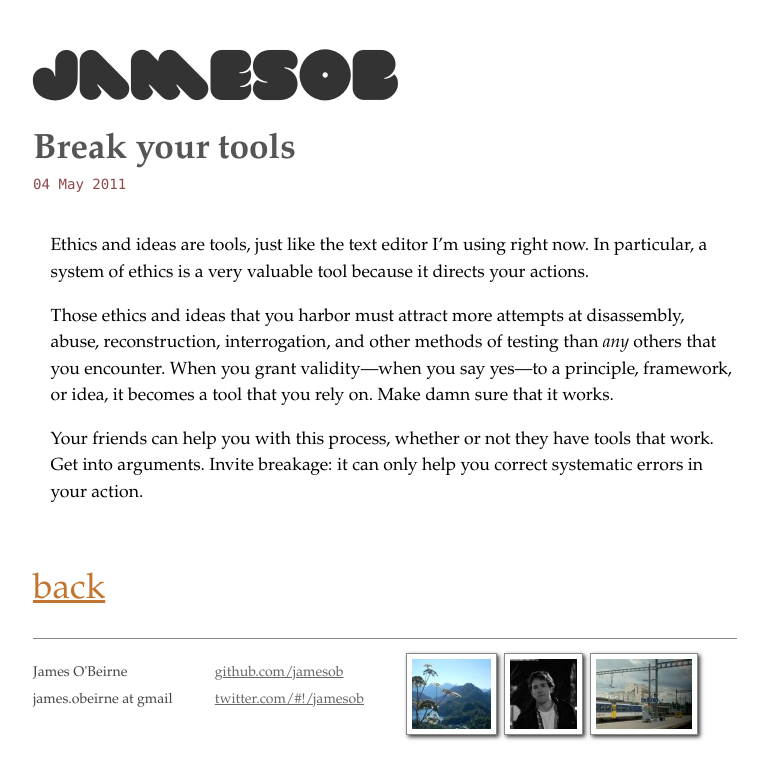
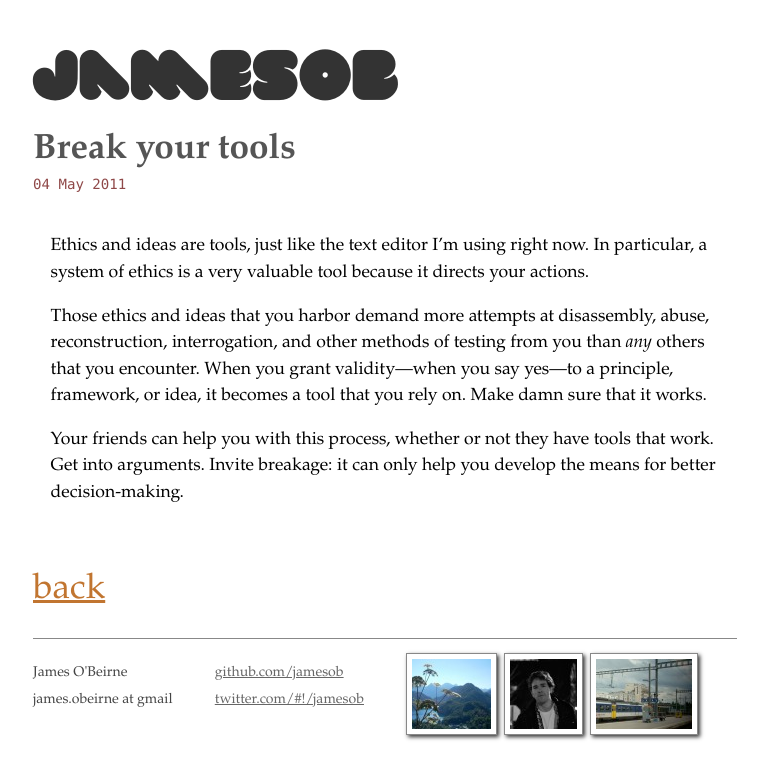
Before and after one commit to jamesob/jamesob.github.io, a Jekyll site: the page built from _posts/2011-05-04-break-your-tools.md, in a window 1280 px wide. Shown: the top 779 px of the page, without its empty margins (255-1018 px from the left). Built offline with Jekyll 4.4.1, drawn with Linux system fonts in a browser that asks for light colours; comment, search, counter and statistics services are not loaded.

Commit message:
more word-mincing

```diff
--- a/_posts/2011-05-04-break-your-tools.md
+++ b/_posts/2011-05-04-break-your-tools.md
@@ -7,12 +7,12 @@ Ethics and ideas are tools, just like the text editor I'm using right now.  In
 particular, a system of ethics is a very valuable tool because it directs your
 actions.
 
-Those ethics and ideas that you harbor must attract more attempts at
-disassembly, abuse, reconstruction, interrogation, and other methods of testing
-than *any* others that you encounter. When you grant validity---when you say
-yes---to a principle, framework, or idea, it becomes a tool that you rely on.
-Make damn sure that it works.
+Those ethics and ideas that you harbor demand more attempts at disassembly,
+abuse, reconstruction, interrogation, and other methods of testing from you than
+*any* others that you encounter. When you grant validity---when you say yes---to
+a principle, framework, or idea, it becomes a tool that you rely on.  Make damn
+sure that it works.
 
 Your friends can help you with this process, whether or not they have tools that
-work. Get into arguments. Invite breakage: it can only help you correct
-systematic errors in your action.
+work. Get into arguments. Invite breakage: it can only help you develop the
+means for better decision-making.
```
